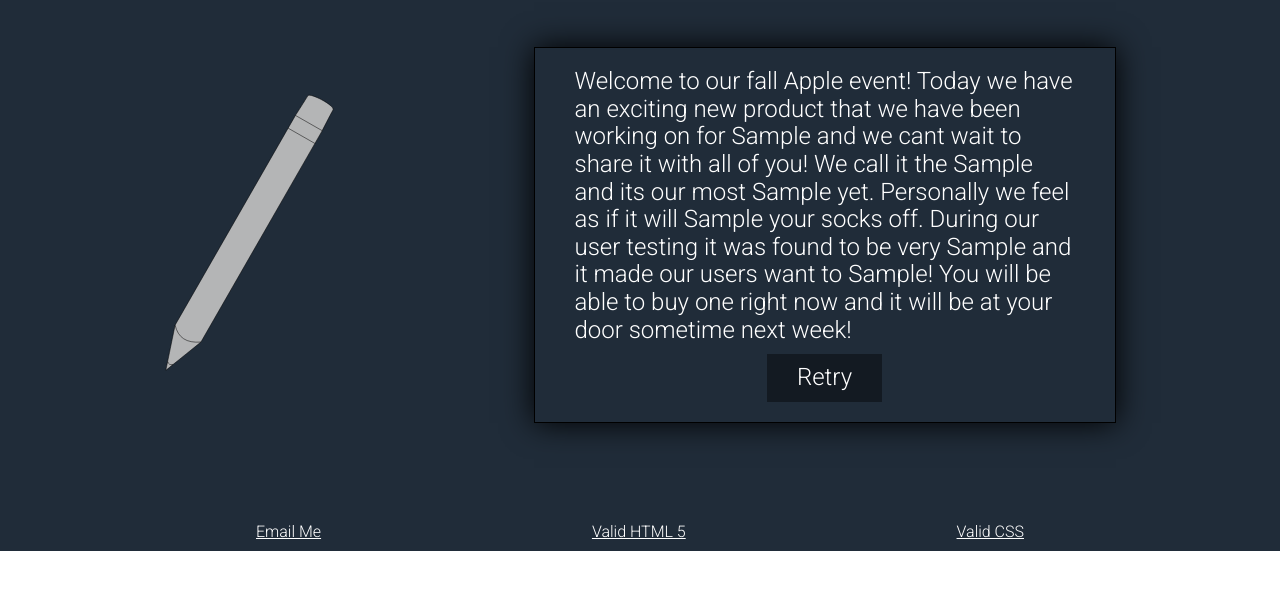
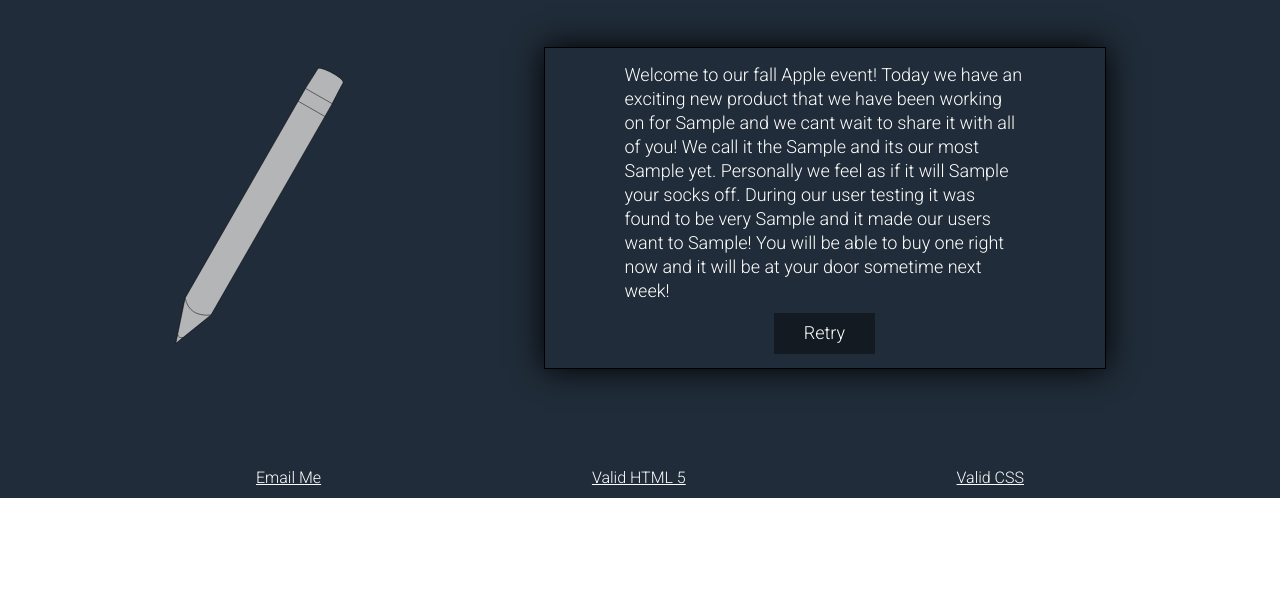
Before and after one commit to slouderback/slouderback.github.io, a plain HTML site: page des157a/studio1/index.html in a window 1280 px wide. Both pictures are taken after typing "Sample", "Sample", "Sample", "Sample", "Sample", "Sample" into the empty fields and a click on the input "Send". Shown: the part 149-738 px from the top of the page. Drawn offline with nearby package versions, Linux system fonts and the light colour scheme.

Commit message:
formatting changes

```diff
--- a/des157a/studio1/styles.css
+++ b/des157a/studio1/styles.css
@@ -58,9 +58,14 @@ svg {
 }
 
 #contentContainer {
+  display: flex;
+  justify-content: center;
+  align-items: center;
   padding: 10px 30px 10px 30px;
   border: 1px solid black;
   box-shadow: 0 0 30px black;
+  width: 500px;
+  height: 300px;
 }
 
 .myForm {
@@ -99,14 +104,15 @@ input[type="submit"] {
 }
 
 #story {
-  font-size: 24px;
+  font-size: 18px;
+  line-height: 1.5rem;
   padding: 10px;
-  max-width: 500px;
+  max-width: 400px;
 }
 
 #retryButton {
   padding: 10px 30px 10px 30px;
-  margin: 10px auto 0 auto;
+  margin: 10px auto 0px auto;
   background: rgba(0, 0, 0, 0.41);
   color: white;
   border: none;
@@ -126,9 +132,7 @@ footer a {
 }
 
 .hidden {
-  background-color: red;
   display: none;
-  /* opacity: 0; */
 }
 
 .visible {
```
